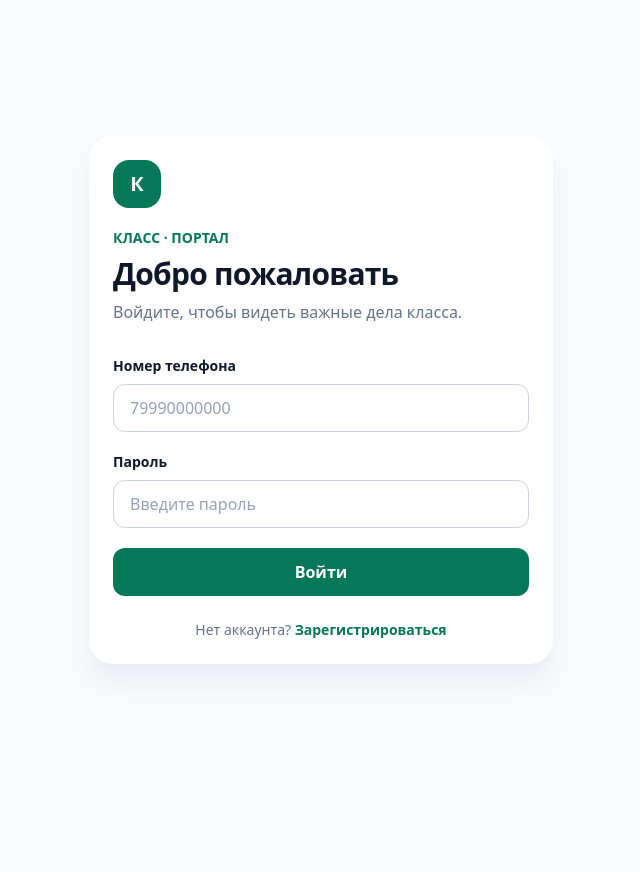
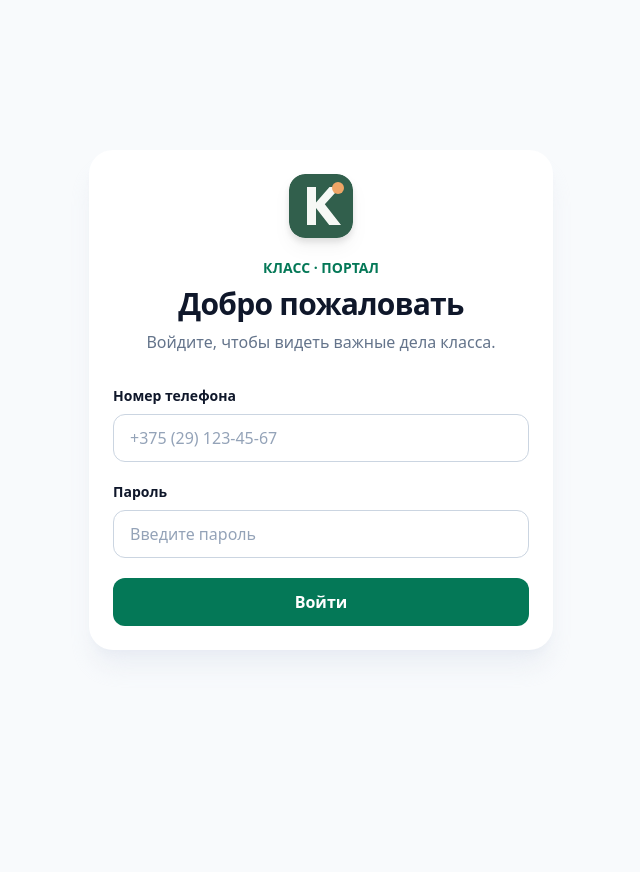
Before and after one commit to olgagrishinaqa-netizen/classapp, a Flask app: page /login in a window 1280 px wide. Shown: the whole page, without its empty margins (319-959 px from the left). Run offline with Flask 3, Linux system fonts and the light colour scheme; parts of the project's set-up code (start-up, migrations or seed data) failed here and were passed over; some libraries are stand-ins or nearby versions.

Commit message:
логин апдейт

```diff
--- a/app/templates/login.html
+++ b/app/templates/login.html
@@ -1,10 +1,16 @@
 {% extends "base.html" %}
 {% block title %}Вход | Класс{% endblock %}
+{% block head %}
+<meta name="format-detection" content="telephone=no">
+<meta name="mobile-web-app-capable" content="yes">
+<meta name="apple-mobile-web-app-capable" content="yes">
+<meta name="apple-mobile-web-app-status-bar-style" content="black-translucent">
+{% endblock %}
 {% block content %}
-<section class="flex min-h-[calc(100vh-3rem)] items-center">
+<section class="flex min-h-[calc(100dvh-3rem)] items-start justify-center pt-8 sm:items-center sm:pt-0">
   <div class="w-full rounded-3xl bg-white p-6 shadow-xl shadow-slate-200/60 dark:bg-slate-900 dark:shadow-none">
-    <div class="mb-8">
-      <div class="mb-5 flex h-12 w-12 items-center justify-center rounded-2xl bg-emerald-700 text-xl font-bold text-white">К</div>
+    <div class="mb-8 flex flex-col items-center text-center">
+      <img src="{{ url_for('static', filename='favicon.svg') }}" alt="Класс" class="mb-5 h-16 w-16 rounded-2xl drop-shadow-lg">
       <p class="text-sm font-semibold text-emerald-700 dark:text-emerald-300">КЛАСС · ПОРТАЛ</p>
       <h1 class="mt-2 text-3xl font-bold tracking-tight">Добро пожаловать</h1>
       <p class="mt-2 text-slate-500 dark:text-slate-400">Войдите, чтобы видеть важные дела класса.</p>
@@ -13,7 +19,7 @@
       {{ form.hidden_tag() }}
       <div>
         {{ form.username.label(class="mb-2 block text-sm font-semibold") }}
-        {{ form.username(class="min-h-12 w-full rounded-xl border border-slate-300 bg-white px-4 text-base outline-none transition placeholder:text-slate-400 focus:border-emerald-600 focus:ring-2 focus:ring-emerald-100 dark:border-slate-700 dark:bg-slate-800 dark:focus:ring-emerald-900", autocomplete="tel", inputmode="tel", placeholder="79990000000") }}
+        {{ form.username(class="min-h-12 w-full rounded-xl border border-slate-300 bg-white px-4 text-base outline-none transition placeholder:text-slate-400 focus:border-emerald-600 focus:ring-2 focus:ring-emerald-100 dark:border-slate-700 dark:bg-slate-800 dark:focus:ring-emerald-900", autocomplete="tel", inputmode="tel", placeholder="+375 (29) 123-45-67", id="phone-input") }}
         {% for error in form.username.errors %}<p class="mt-2 text-sm text-red-600">{{ error }}</p>{% endfor %}
       </div>
       <div>
@@ -23,7 +29,36 @@
       </div>
       {{ form.submit(class="min-h-12 w-full rounded-xl bg-emerald-700 px-5 text-base font-bold text-white transition hover:bg-emerald-800 focus:outline-none focus:ring-2 focus:ring-emerald-500 focus:ring-offset-2") }}
     </form>
-    <p class="mt-6 text-center text-sm text-slate-500 dark:text-slate-400">Нет аккаунта? <a class="font-semibold text-emerald-700 hover:underline dark:text-emerald-300" href="{{ url_for('main.register_page') }}">Зарегистрироваться</a></p>
   </div>
 </section>
+<script>
+  (function () {
+    var input = document.getElementById('phone-input');
+    if (!input) return;
+
+    function formatByPhone(raw) {
+      var digits = raw.replace(/\D/g, '');
+      if (digits.startsWith('375')) digits = digits.slice(3);
+      else if (digits.startsWith('80')) digits = digits.slice(2);
+      else if (digits.startsWith('8')) digits = digits.slice(1);
+      digits = digits.slice(0, 9);
+
+      var out = '+375';
+      if (digits.length > 0) out += ' (' + digits.slice(0, 2);
+      if (digits.length >= 2) out += ')';
+      if (digits.length > 2) out += ' ' + digits.slice(2, 5);
+      if (digits.length > 5) out += '-' + digits.slice(5, 7);
+      if (digits.length > 7) out += '-' + digits.slice(7, 9);
+      return out;
+    }
+
+    input.addEventListener('input', function () {
+      var formatted = formatByPhone(input.value);
+      input.value = formatted;
+      input.setSelectionRange(formatted.length, formatted.length);
+    });
+
+    if (input.value) input.value = formatByPhone(input.value);
+  })();
+</script>
 {% endblock %}
```
Also changed, not shown: instance/dev_preview.db (added), instance/test_classapp.db, 1 other file.
